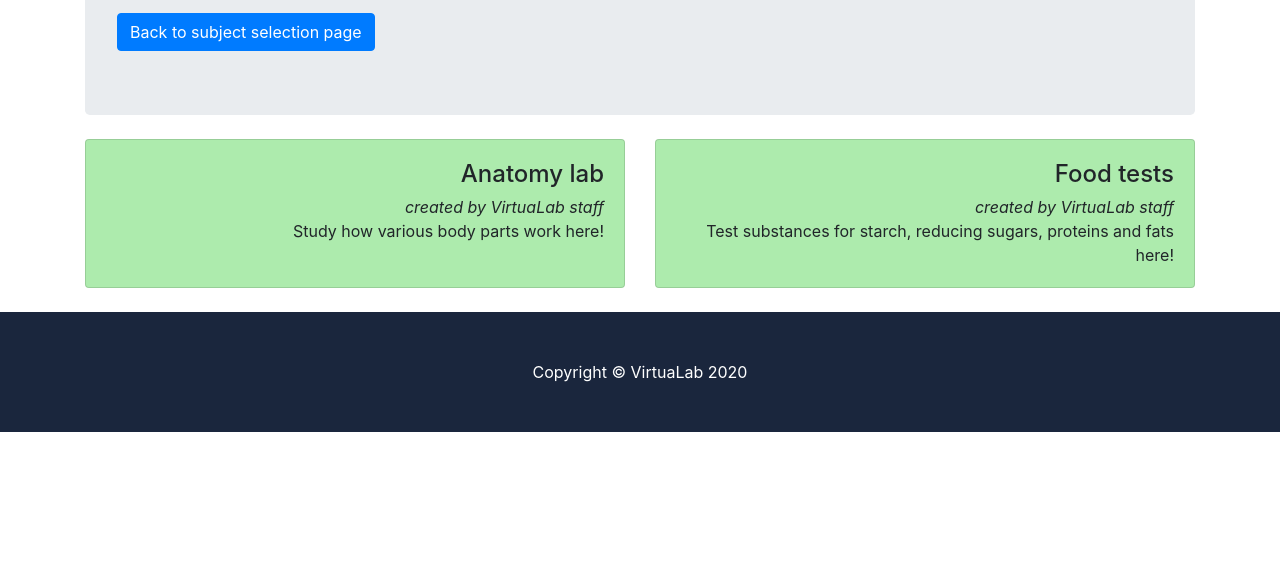
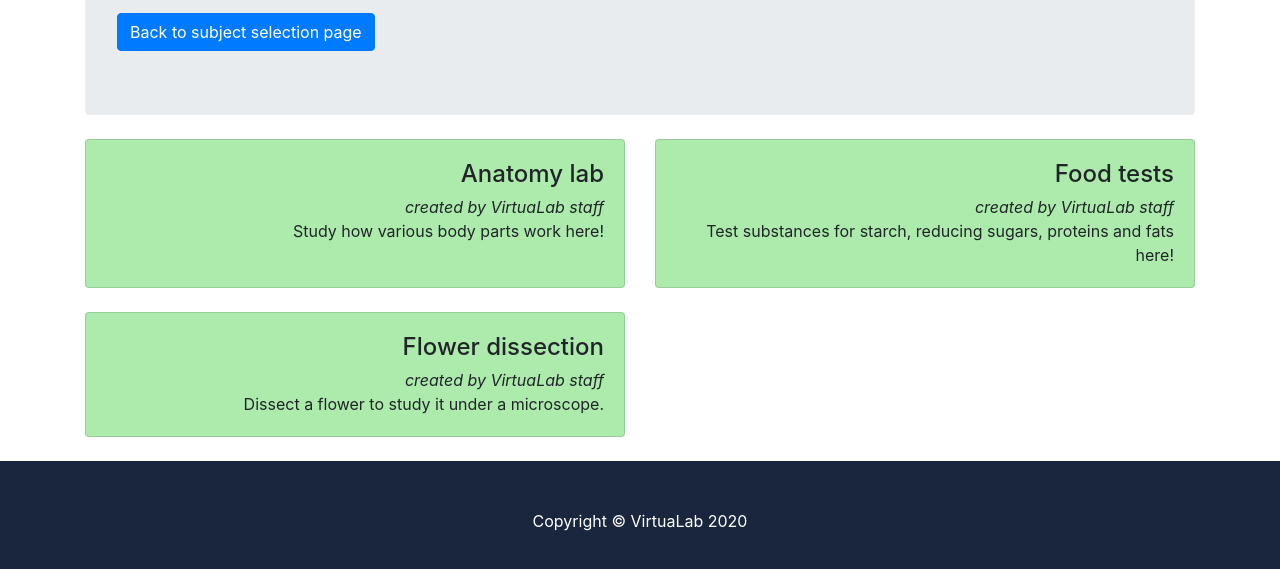
Before and after one commit to Feliren88/VirtuaLab, a website: page internal menu/bio.html in a window 1280 px wide. Shown: the part 271-840 px from the top of the page. Before the commit the page ends 800 px from the top, so only its background shows below. Drawn offline with Linux system fonts and the light colour scheme.

Commit message:
Added flower dissection

```diff
--- a/internal menu/bio.html
+++ b/internal menu/bio.html
@@ -67,6 +67,17 @@
             </div>
         </div>
         <!-- /.row -->
+        <div class="row text-right">
+            <div class="col-6 mb-4">
+                <div class="card h-100 bio">
+                    <div class="card-body">
+                        <h4 class="card-title">Flower dissection</h4>
+                        <p class="card-subtitle" style="font-style:italic;">created by VirtuaLab staff</p>
+                        <p class="card-text">Dissect a flower to study it under a microscope.</p>
+                    </div>
+                </div>
+            </div>
+        </div>
 
     </div>
     <!-- /.container -->
```
